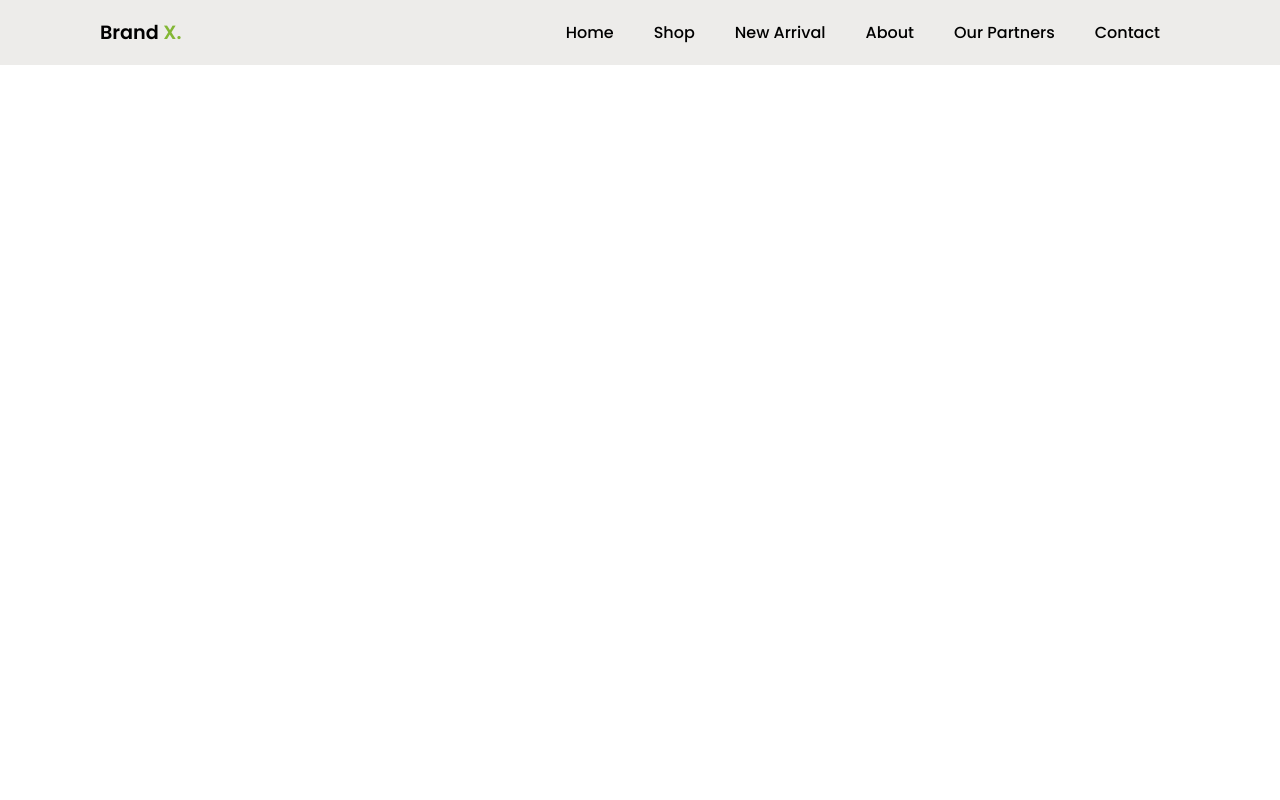
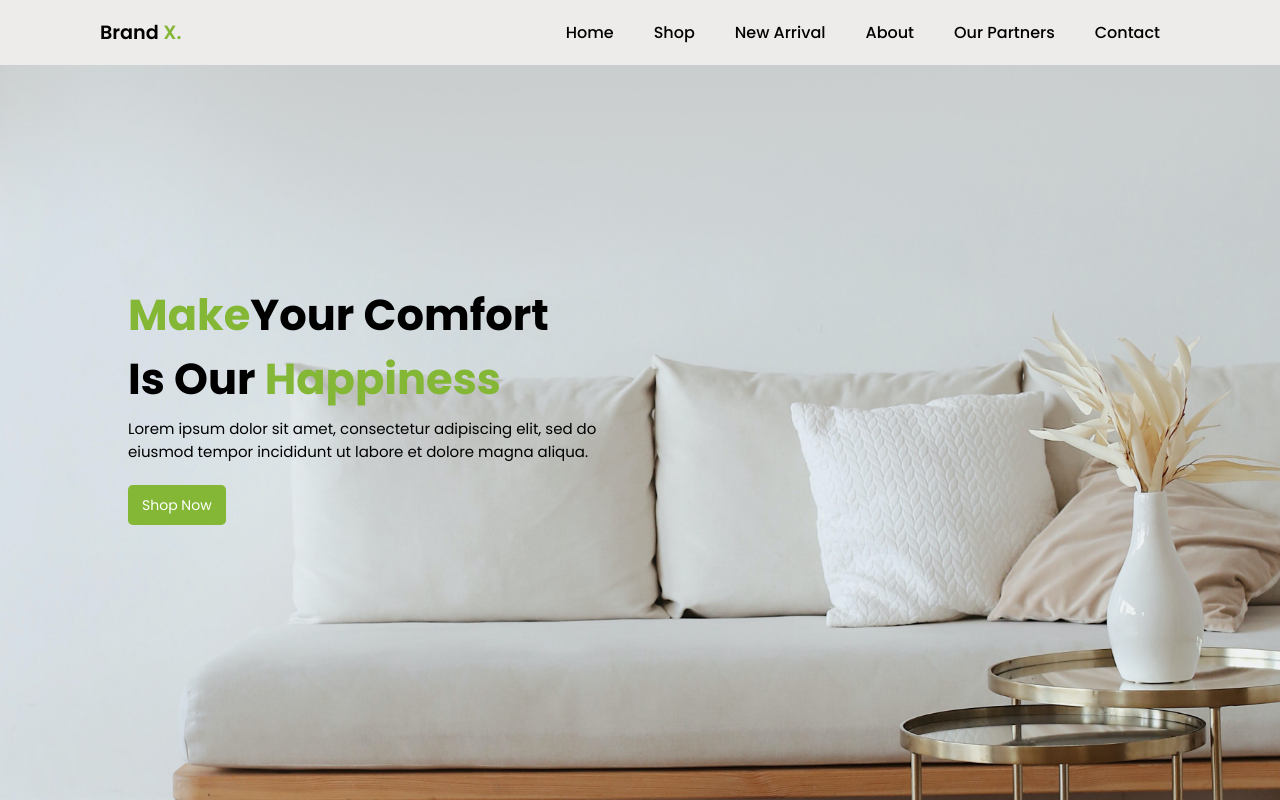
Before and after one commit to nick2498/furniture-website, a plain HTML site: page index.html in a window 1280 px wide. Drawn offline with nearby package versions, Linux system fonts and the light colour scheme.

Commit message:
build and designed the home section

```diff
--- a/index.html
+++ b/index.html
@@ -28,5 +28,22 @@
         <li><a href="#contact">Contact</a></li>
       </ul>
     </header>
+
+    <!-- Home section -->
+    <section class="home" id="home">
+      <div class="home-text">
+        <h1>
+          <span>Make</span>Your Comfort <br />
+          Is Our <span>Happiness</span>
+        </h1>
+        <p>
+          Lorem ipsum dolor sit amet, consectetur adipiscing elit, sed do <br />
+          eiusmod tempor incididunt ut labore et dolore magna aliqua.
+        </p>
+        <a href="shop" class="btn">Shop Now</a>
+      </div>
+    </section>
+
+    <!-- Shop section -->
   </body>
 </html>
--- a/style.css
+++ b/style.css
@@ -1,6 +1,7 @@
 /* Google Fonts */
 @import url("https://fonts.googleapis.com/css2?family=Poppins:wght@100;200;300;400;500;600;700&display=swap");
 
+/* Global styles start */
 * {
   margin: 0;
   padding: 0;
@@ -17,6 +18,12 @@
   --main-color: #83b735;
 }
 
+section {
+  padding: 50px 10%;
+}
+/* Global styles end */
+
+/* Navbar start */
 header {
   position: fixed;
   width: 100%;
@@ -61,3 +68,46 @@ header {
   cursor: pointer;
   display: none;
 }
+/* Navbar start */
+
+/* Home section start */
+.home {
+  width: 100%;
+  min-height: 100vh;
+  background-image: url(img/background.jpg);
+  background-repeat: no-repeat;
+  background-size: cover;
+  background-position: right;
+  background-attachment: fixed;
+  display: flex;
+  align-items: center;
+}
+
+.home-text h1 {
+  font-size: 2.7rem;
+}
+
+.home-text p {
+  font-size: 0.938rem;
+  margin: 0.4rem 0 1.8rem;
+}
+
+.home-text span {
+  color: var(--main-color);
+}
+
+.btn {
+  padding: 10px 14px;
+  background: var(--main-color);
+  color: #fff;
+  border-radius: 0.3rem;
+  font-size: 14px;
+}
+
+.btn:hover {
+  background: #8fc53d;
+}
+/* Home section end */
+
+/* Shop section start */
+/* Shop section end */
```
Also changed, not shown: img/background.jpg (added).
